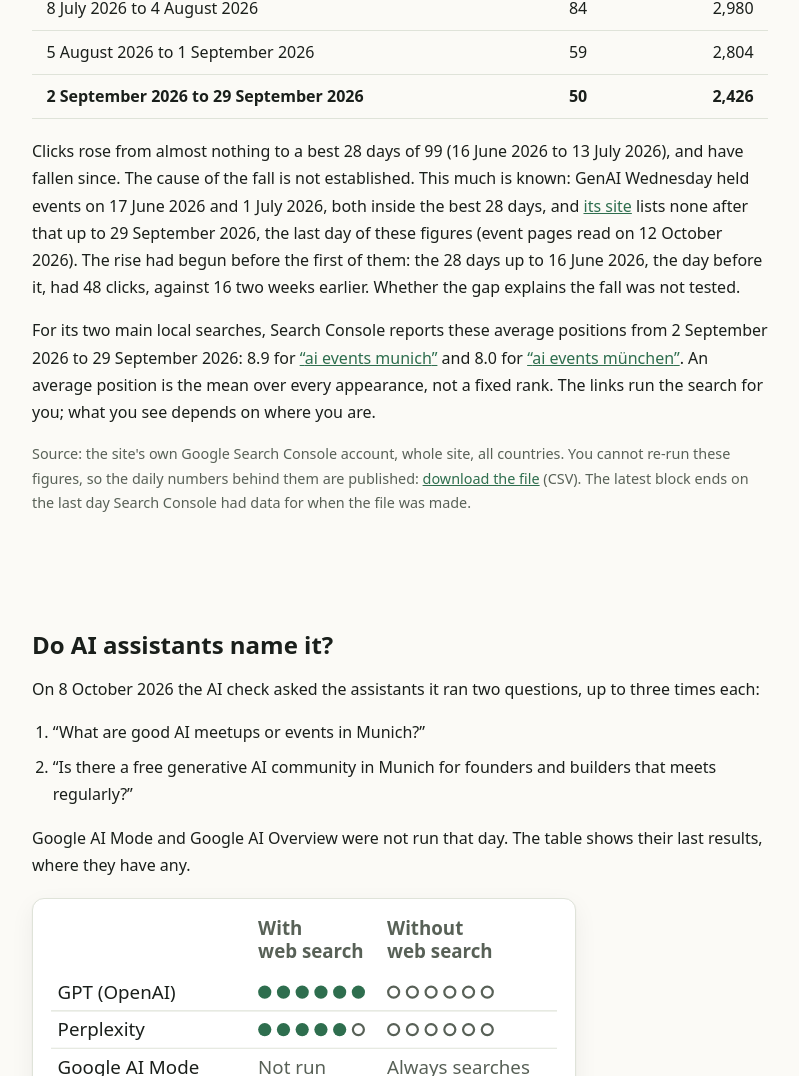
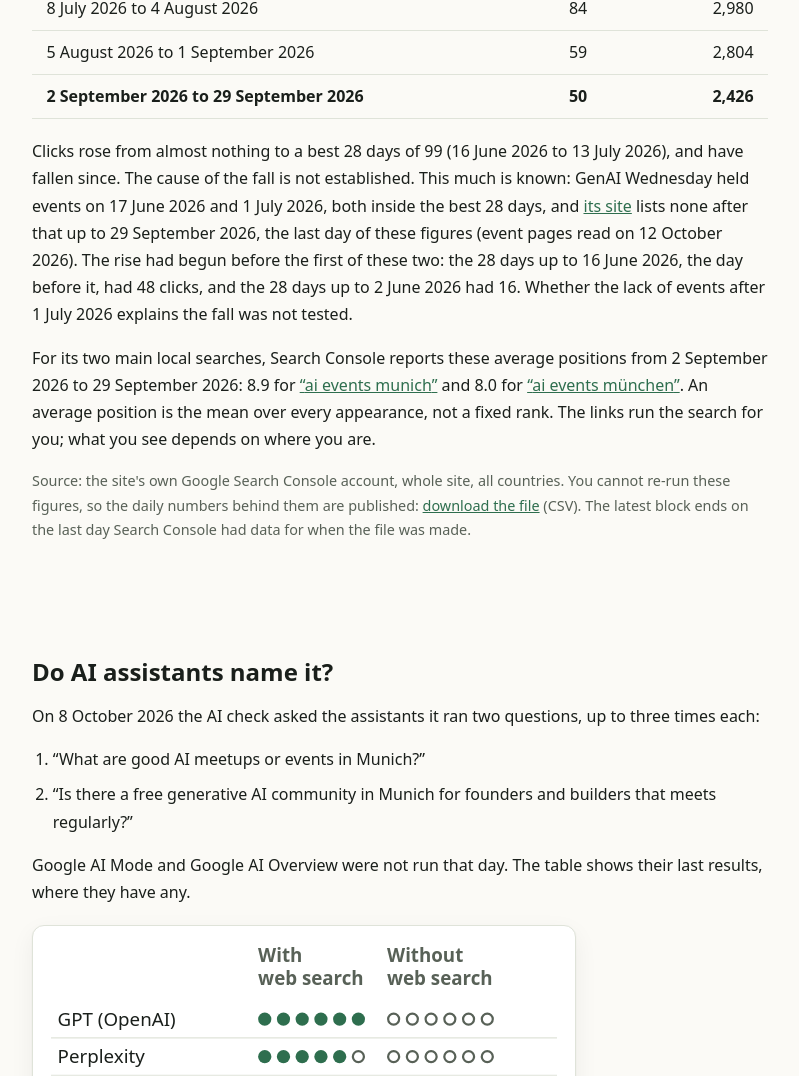
Before and after one commit to karero/croftweaver-site, an Astro site: page /proof in a window 1280 px wide. Shown: the part 1991-3067 px from the top of the page, without its empty margins (52-851 px from the left). Built offline with nearby package versions, Linux system fonts and the light colour scheme; Astro itself is replaced by a stand-in of ours.

Commit message:
Review round 1 on #54: "the first of these two", both totals dated, a test for the sentence, stricter build checks
The sentence said "the first of them", which could be read as "before any event";
it now says "the first of these two". The earlier total has its date. The closing
sentence names what was not tested: whether the lack of events after 1 July 2026
explains the fall.

Build checks: EVENTS must list its two days oldest first, because the page counts
back from the first; and "had begun" now needs the later total to be at least
twice the earlier one, not just higher.

Test: a new test adds the two totals up from the published file and reads them in
the sentence, so a change to the dates the code picks no longer passes unseen.

README: the launch requirements name the new check. One helper for shifting a day.

Co-Authored-By: Claude Opus 5.5 <noreply@anthropic.com>

```diff
--- a/src/data/proof.ts
+++ b/src/data/proof.ts
@@ -64,7 +64,8 @@ export const PANEL = {
 // positions and AI results below against their sources.
 
 type Day = { date: string; clicks: number; impressions: number };
-const dayAfter = (iso: string) => new Date(Date.parse(`${iso}T00:00:00Z`) + 86_400_000).toISOString().slice(0, 10);
+const shiftDay = (iso: string, n: number) => new Date(Date.parse(`${iso}T00:00:00Z`) + n * 86_400_000).toISOString().slice(0, 10);
+const dayAfter = (iso: string) => shiftDay(iso, 1);
 // A real calendar day: 2026-02-31 parses, but as 3 March.
 const realDay = (iso: string) => {
   const t = Date.parse(`${iso}T00:00:00Z`);
@@ -115,6 +116,10 @@ const EVENTS: { days: readonly string[]; readOn: string } = { days: ['2026-06-17
 if (EVENTS.days.length !== 2) {
   throw new Error(`src/data/proof.ts: EVENTS lists ${EVENTS.days.length} event days, but /proof says "both" and names two. Change the sentence on the page with the list.`);
 }
+// Oldest first: /proof calls the first one "the first of these two" and counts back from it.
+if (EVENTS.days[0]! >= EVENTS.days[1]!) {
+  throw new Error(`src/data/proof.ts: EVENTS must list its two days oldest first, but has ${EVENTS.days[0]} before ${EVENTS.days[1]}. /proof counts back from the first one.`);
+}
 for (const day of EVENTS.days) {
   if (day < peak.fromIso || day > peak.toIso) {
     throw new Error(`src/data/proof.ts: the event of ${day} is outside the best 28 days (${peak.fromIso} to ${peak.toIso}), so /proof may no longer say that both events fall inside them.`);
@@ -130,19 +135,20 @@ const rolling = days.slice(27).map((d, i) => ({
   iso: d.date,
   clicks: days.slice(i, i + 28).reduce((n, x) => n + x.clicks, 0),
 }));
-// /proof also says that the rise had begun before the first event: it gives the 28-day total on
-// the day before it and the total two weeks earlier. Both come from `rolling`, so a refreshed
-// file cannot leave stale figures, and the build stops if the earlier total is not the lower one.
-const daysBefore = (iso: string, n: number) => new Date(Date.parse(`${iso}T00:00:00Z`) - n * 86_400_000).toISOString().slice(0, 10);
+// /proof also says that the rise had begun before the first of the two events: it gives the
+// 28-day total on the day before it and the total two weeks earlier. Both come from `rolling`,
+// so a refreshed file cannot leave stale figures. "Had begun" needs more than a click or two:
+// the build stops unless the later total is higher and at least twice the earlier one.
+// tests/a11y.spec.ts adds the same two totals up from the CSV and reads them on the page.
 const totalUpTo = (iso: string) => {
   const point = rolling.find((r) => r.iso === iso);
   if (!point) throw new Error(`src/data/proof.ts: the file has no full 28 days up to ${iso}, which /proof needs to say when the rise began.`);
   return { iso, label: label(iso), clicks: point.clicks };
 };
-const eve = totalUpTo(daysBefore(EVENTS.days[0]!, 1));
-const twoWeeksEarlier = totalUpTo(daysBefore(eve.iso, 14));
-if (twoWeeksEarlier.clicks >= eve.clicks) {
-  throw new Error(`src/data/proof.ts: the 28 days up to ${eve.iso} had ${eve.clicks} clicks and the 28 days up to ${twoWeeksEarlier.iso} had ${twoWeeksEarlier.clicks}, so /proof may no longer say the rise had begun before the first event.`);
+const eve = totalUpTo(shiftDay(EVENTS.days[0]!, -1));
+const twoWeeksEarlier = totalUpTo(shiftDay(eve.iso, -14));
+if (eve.clicks <= twoWeeksEarlier.clicks || eve.clicks < 2 * twoWeeksEarlier.clicks) {
+  throw new Error(`src/data/proof.ts: the 28 days up to ${eve.iso} had ${eve.clicks} clicks and the 28 days up to ${twoWeeksEarlier.iso} had ${twoWeeksEarlier.clicks}. That is not at least twice as many, so /proof may no longer say the rise had begun before the first event.`);
 }
 // The first day with an impression: the chart caption says the file has none before it.
 const firstSeen = days.find((d) => d.impressions > 0);
--- a/src/pages/proof.astro
+++ b/src/pages/proof.astro
@@ -132,11 +132,13 @@ const aiDesc =
       ))}, both inside the best 28 days, and <a href={p.url}>its site</a> lists none after
       that up to {latest.to}, the last day of these figures (event pages read on
       <time datetime={p.search.events.readOn.iso}>{p.search.events.readOn.label}</time>).
-      The rise had begun before the first of them: the 28 days up to
+      The rise had begun before the first of these two: the 28 days up to
       <time datetime={p.search.events.eve.iso}>{p.search.events.eve.label}</time>, the day before
-      it, had {p.search.events.eve.clicks} clicks, against
-      {p.search.events.twoWeeksEarlier.clicks} two weeks earlier. Whether the gap explains the
-      fall was not tested.
+      it, had {p.search.events.eve.clicks} clicks, and the 28 days up to
+      <time datetime={p.search.events.twoWeeksEarlier.iso}>{p.search.events.twoWeeksEarlier.label}</time>
+      had {p.search.events.twoWeeksEarlier.clicks}. Whether the lack of events after
+      <time datetime={p.search.events.days.at(-1)!.iso}>{p.search.events.days.at(-1)!.label}</time>
+      explains the fall was not tested.
     </p>
     <p>
       For its two main local searches, Search Console reports these average
```
Also changed, not shown: tests/a11y.spec.ts (+27 -0 lines), README.md.
